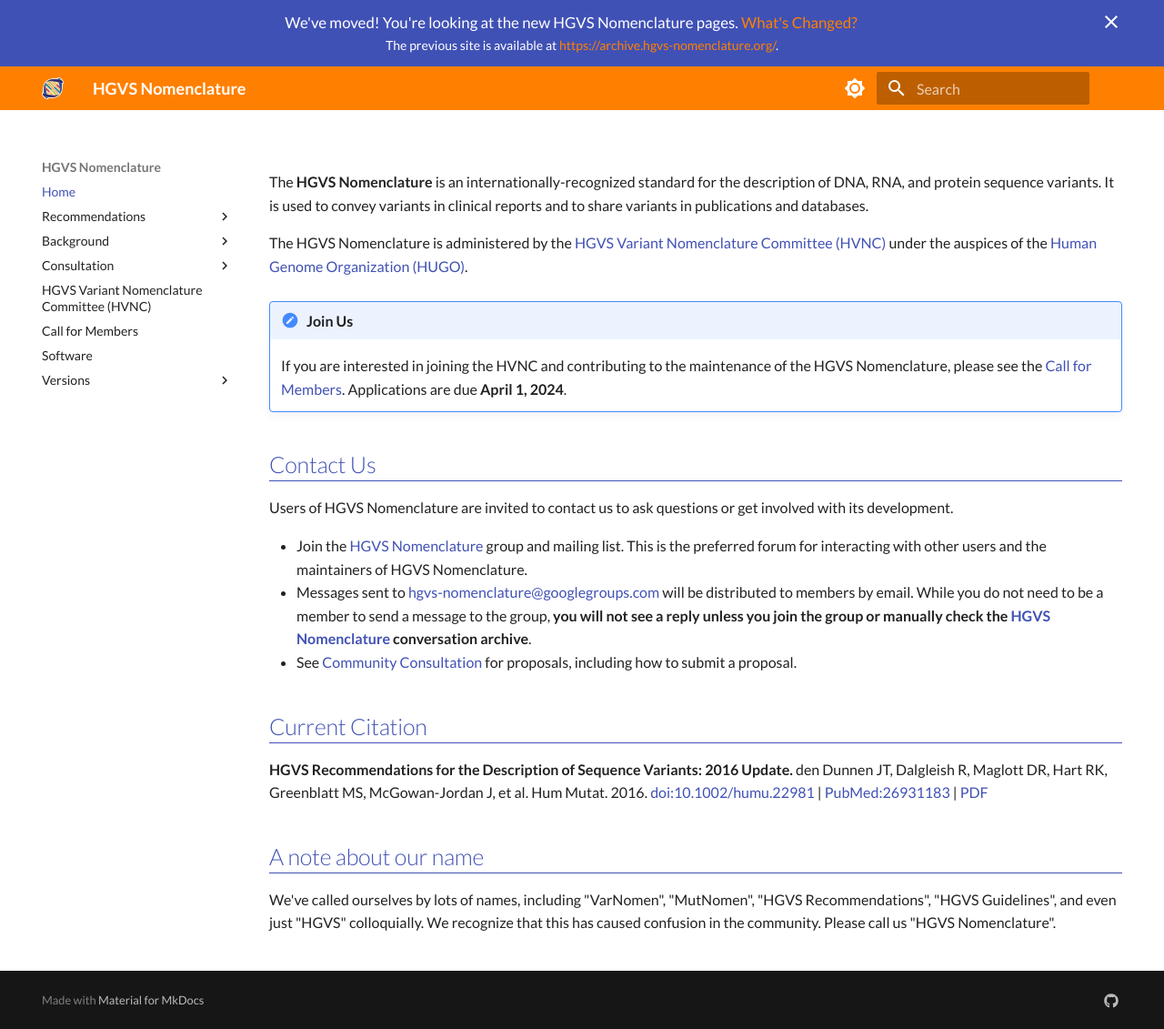
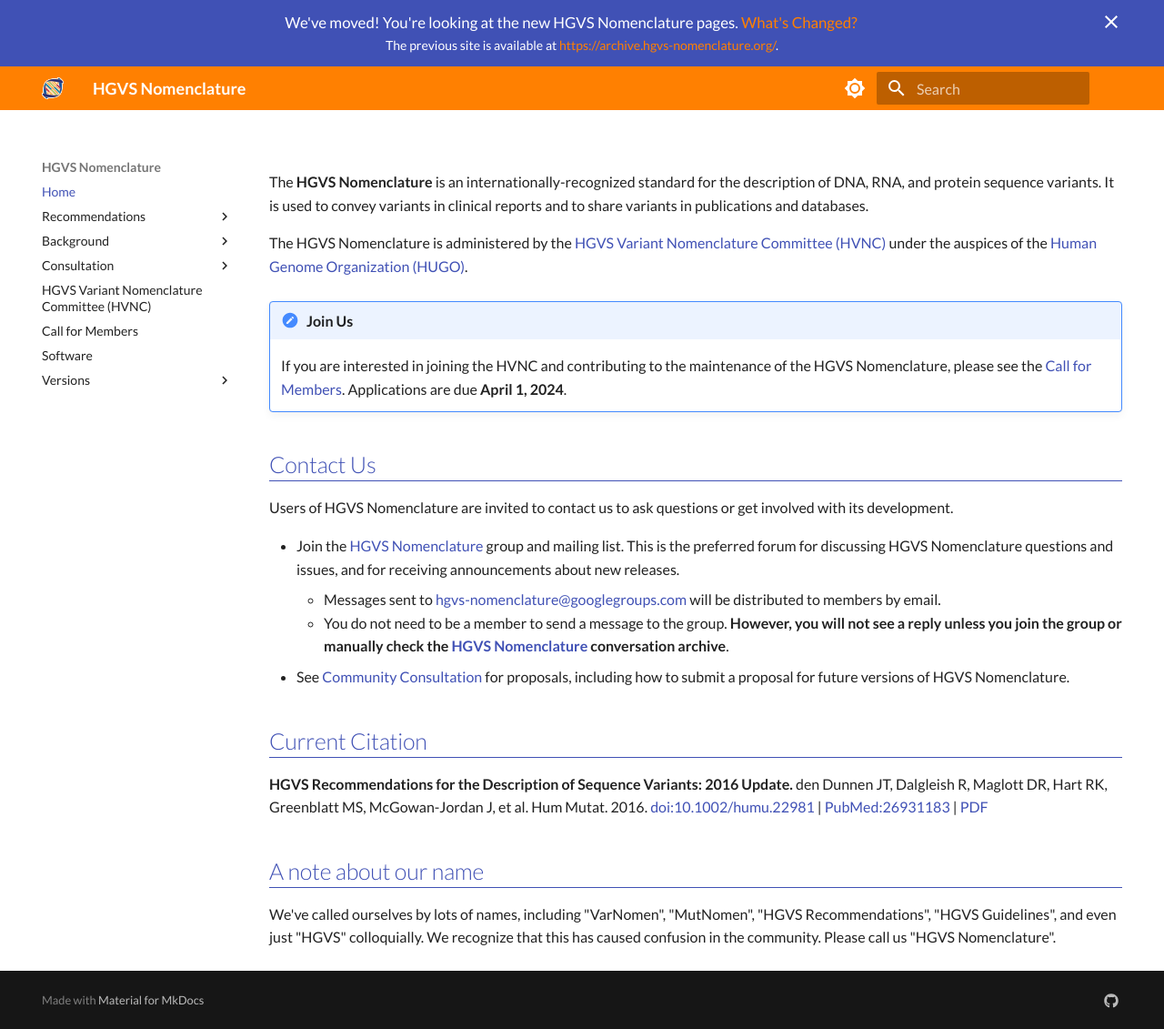
Before and after one commit to HGVSnomenclature/hgvs-nomenclature, an MkDocs documentation site: the page built from docs/index.md, in a window 1280 px wide and 1131 px high. Shown: the whole window at 91% size. Built offline with MkDocs 1.6.1 and Material for MkDocs 9.7.7, drawn with Linux system fonts in a browser that asks for light colours.

Commit message:
close #157: tell users how to receive release announcements

```diff
--- a/docs/index.md
+++ b/docs/index.md
@@ -15,17 +15,18 @@ The HGVS Nomenclature is administered by the [HGVS Variant Nomenclature Committe
 Users of HGVS Nomenclature are invited to contact us to ask questions or get involved with its development.
 
 * Join the [HGVS Nomenclature](https://groups.google.com/g/hgvs-nomenclature)
-  group and mailing list. This is the preferred forum for interacting with other
-  users and the maintainers of HGVS Nomenclature.
-* Messages sent to
-  [hgvs-nomenclature@googlegroups.com](mailto:hgvs-nomenclature@googlegroups.com)
-  will be distributed to members by email.  While you do not need to be a member
-  to send a message to the group, **you will not see a reply unless you join the
-  group or manually check the [HGVS
-  Nomenclature](https://groups.google.com/g/hgvs-nomenclature) conversation
-  archive**.
+  group and mailing list. This is the preferred forum for discussing HGVS
+  Nomenclature questions and issues, and for receiving announcements about new
+  releases.
+    * Messages sent to
+      [hgvs-nomenclature@googlegroups.com](mailto:hgvs-nomenclature@googlegroups.com)
+      will be distributed to members by email.
+    * You do not need to be a member to send a message to the group. **However,
+      you will not see a reply unless you join the group or manually check the
+      [HGVS Nomenclature](https://groups.google.com/g/hgvs-nomenclature)
+      conversation archive**.
 * See [Community Consultation](consultation/index.md) for proposals, including
-  how to submit a proposal.
+  how to submit a proposal for future versions of HGVS Nomenclature.
 
 ## Current Citation
 
```
Also changed, not shown: docs/versions/index.md (+3 -0 lines).
